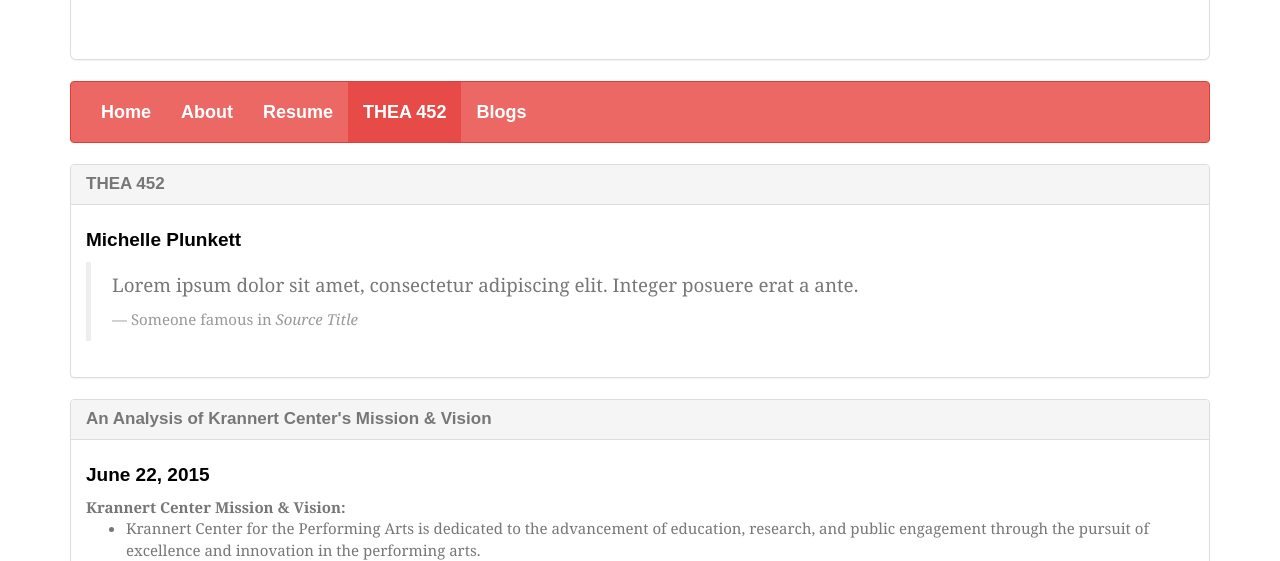
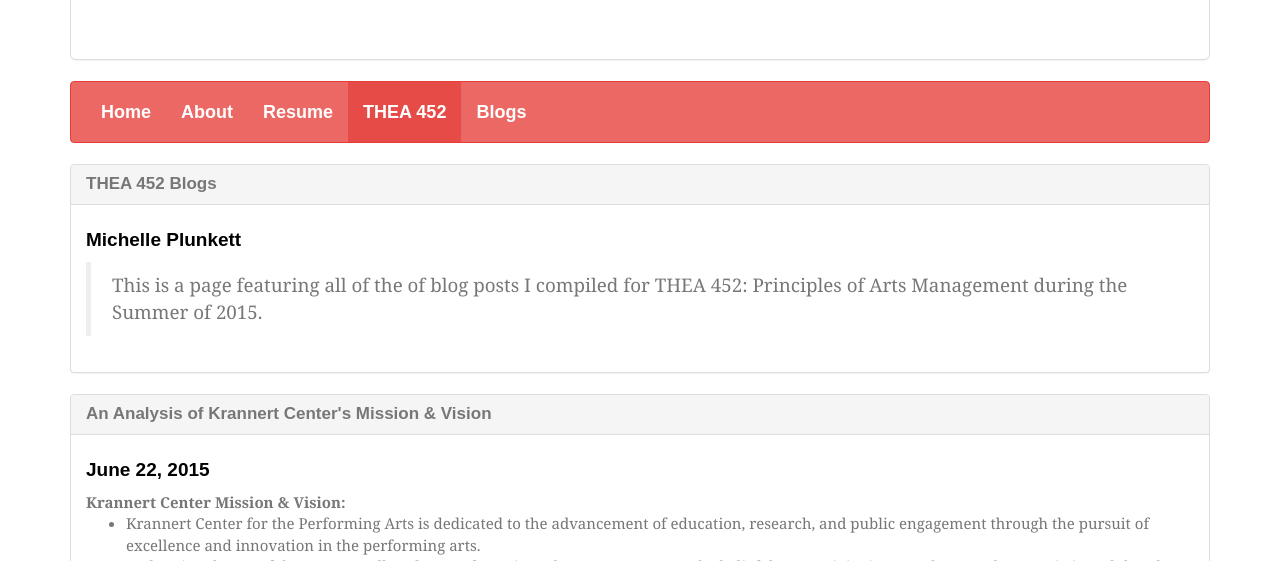
Before and after one commit to michelleplunkett/michelleplunkett.github.io, a Jekyll site: the page built from thea452.html, in a window 1280 px wide and 900 px high, cut to the strip 339-900 px from the top of the window. Built offline with Jekyll 4.4.1, drawn with Linux system fonts in a browser that asks for light colours; nearby versions of some CDN libraries; some web fonts are replaced; Markdown is read by kramdown in place of the engine named in the settings.

Commit message:
Update thea452.html

```diff
--- a/thea452.html
+++ b/thea452.html
@@ -3,12 +3,11 @@ layout: default
 title: "THEA 452"
 ---
 			<div class="panel panel-default">
-				<div class="panel-heading"><h3 class="panel-title">THEA 452</h3></div>
+				<div class="panel-heading"><h3 class="panel-title">THEA 452 Blogs</h3></div>
 					<div class="panel-body">
 					          <h4>Michelle Plunkett</h4>
 								<blockquote>
-									  <p>Lorem ipsum dolor sit amet, consectetur adipiscing elit. Integer posuere erat a ante.</p>
-									  <small>Someone famous in <cite title="Source Title">Source Title</cite></small>
+									  <p>This is a page featuring all of the of blog posts I compiled for THEA 452: Principles of Arts Management during the Summer of 2015.</p>
 								</blockquote>
 					</div>
 			</div>
```
